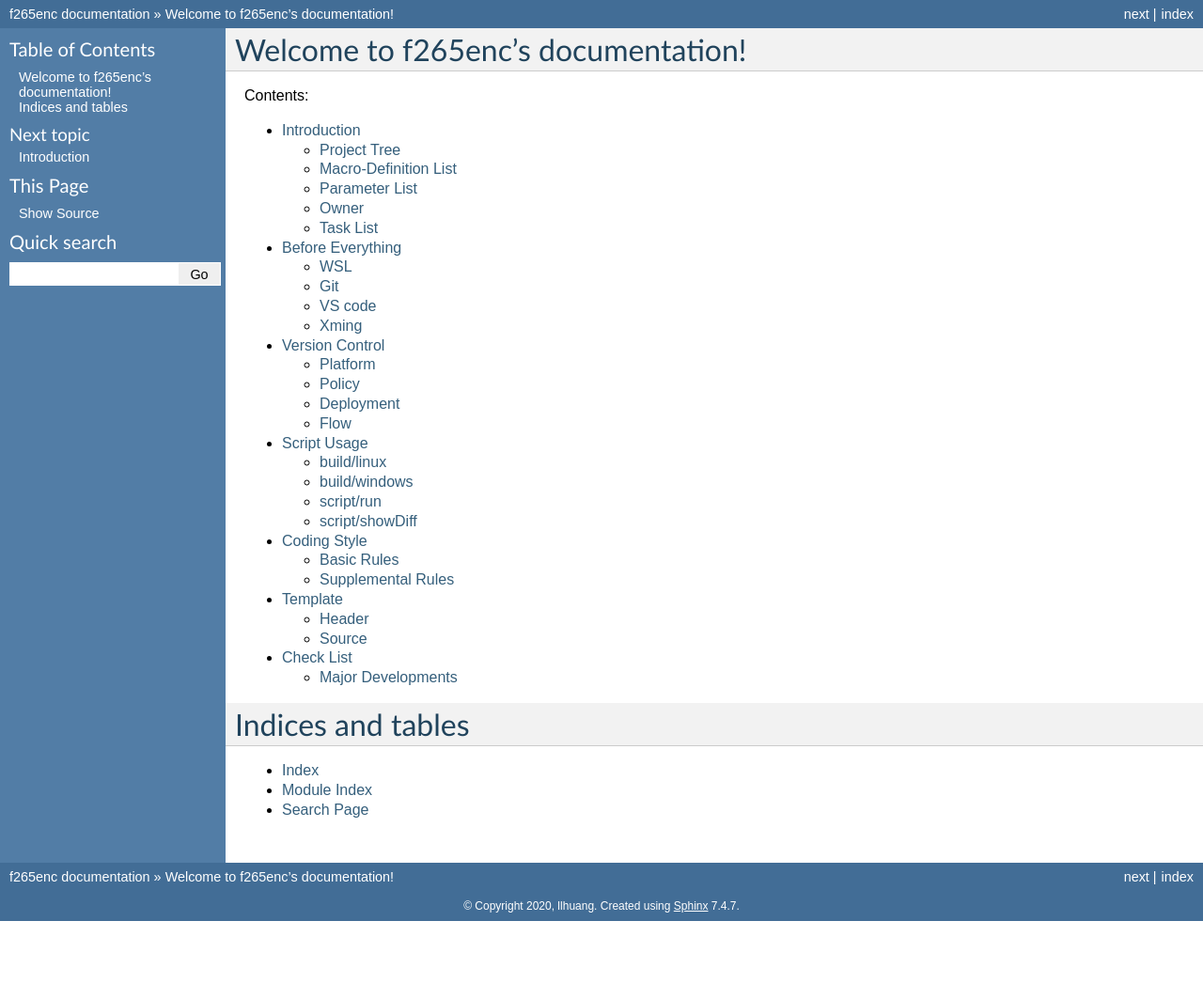
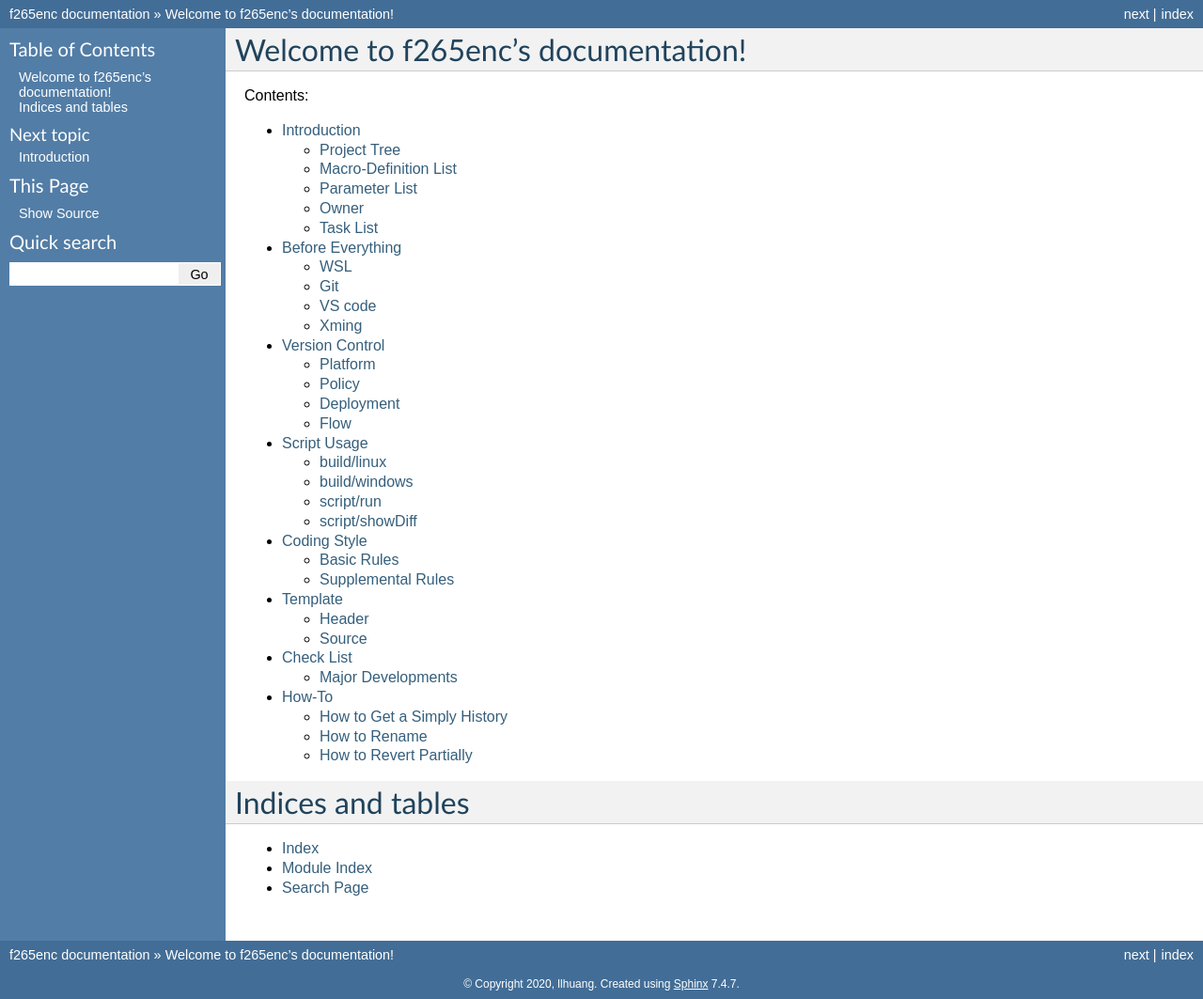
Before and after one commit to iamhll/f265enc_doc, a Sphinx documentation site: the page built from source/index.rst, in a window 1280 px wide and 1063 px high. Shown: the whole window at 94% size. Built offline with Sphinx 7.4.7, drawn with Linux system fonts in a browser that asks for light colours; some of the changed lines change nothing that is shown.

Commit message:
[MINOR] [CREATE] 1. how_to    a. created

```diff
--- /dev/null
+++ b/source/how_to/main.rst
@@ -0,0 +1,72 @@
+.. -----------------------------------------------------------------------------
+    ..
+    ..  Filename       : main.rst
+    ..  Author         : Huang Leilei
+    ..  Created        : 2020-09-11
+    ..  Description    : how-to related documents
+    ..
+.. -----------------------------------------------------------------------------
+
+How-To
+======
+
+How to Get a Simply History
+---------------------------
+
+    1.  |   press F4 after gitk --all is executed
+        |   (or click "View" and choose "Edit wiew..." after gitk --all is executed)
+        |   click "Simple history"
+
+        .. image:: howToGetASimpleHistory_edit.png
+
+        \
+
+    2.  click "ok"
+
+        .. image:: howToGetASimpleHistory_okay.png
+
+        \
+
+How to Rename
+-------------
+
+    1.  |   put cursor on the variable or function to be renamed and press F2
+        |   (or right click the variable or function to be renamed and choose rename)
+        |   enter a new name and press "enter"
+
+        .. image:: howToRenameVariables_F2.png
+
+        \
+
+    2.  confirm the list and apply
+
+        .. image:: howToRenameVariables_apply.png
+
+        \
+
+    3.  do not forget to save changes
+
+        .. image:: howToRenameVariables_save.png
+
+        \
+
+How to Revert Partially
+-----------------------
+
+    1.  open the "diff"
+
+        .. image:: howToRevertChangePartially_openDiff.png
+
+        \
+
+    2.  right click the changes to be revereted and choose "revert the selected changes"
+
+        .. image:: howToRevertChangePartially_revert.png
+
+        \
+
+    3.  do not forget to save changes
+
+        .. image:: howToRevertChangePartially_save.png
+
+        \
--- a/source/index.rst
+++ b/source/index.rst
@@ -17,6 +17,7 @@ Welcome to f265enc's documentation!
     coding_style/main
     template/main
     check_list/main
+    how_to/main
 
 
 Indices and tables
```
Also changed, not shown: source/how_to/howToGetASimpleHistory_edit.png (added), source/how_to/howToGetASimpleHistory_okay.png (added), source/how_to/howToRenameVariables_F2.png (added), source/how_to/howToRenameVariables_apply.png (added), source/how_to/howToRenameVariables_save.png (added), source/how_to/howToRevertChangePartially_openDiff.png (added), source/how_to/howToRevertChangePartially_revert.png (added), source/how_to/howToRevertChangePartially_save.png (added).
